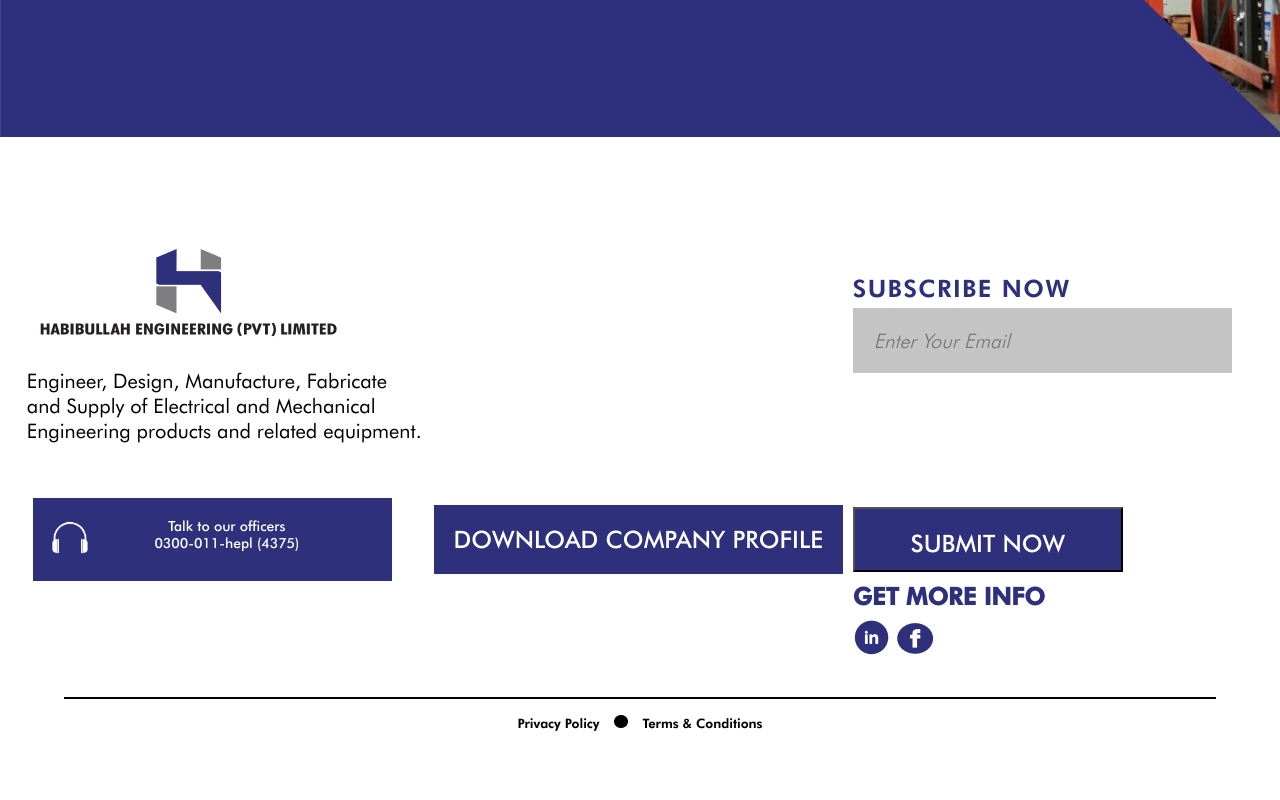
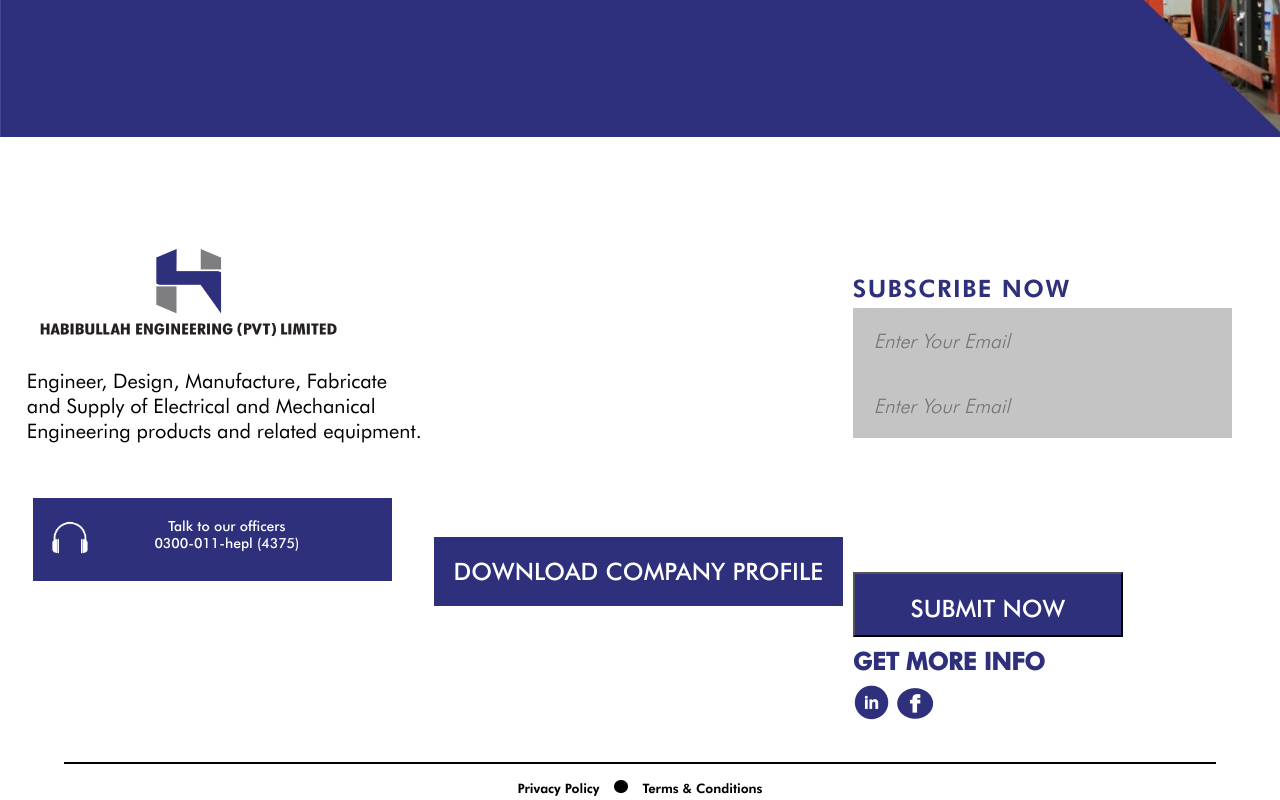
Before and after one commit to Usamaalikhan654/Habibullah-WB, a React (Create React App) app in the folder hepl-master/: page /#/ in a window 1280 px wide. Shown: the part 2467-3267 px from the top of the page. Before the commit the page ends 3202 px from the top, so only its background shows below. Built offline with nearby package versions, Linux system fonts and the light colour scheme.

Commit message:
version 4.3.1
changes in input field

```diff
--- a/hepl-master/src/Pages/Home/Inputtype.jsx
+++ b/hepl-master/src/Pages/Home/Inputtype.jsx
@@ -55,6 +55,7 @@ function Input() {
           <h2 className="heading">SUBSCRIBE NOW</h2>
           <form onSubmit={sendEmail}>
           <input className="input" name="SubscribeEmail" placeholder="Enter Your Email"></input>
+          <input className="input" name="SubscribeEmail" placeholder="Enter Your Email"></input>
           <button className="rect">SUBMIT NOW</button>
           </form>
           <p className="parag1">GET MORE INFO</p>
```
